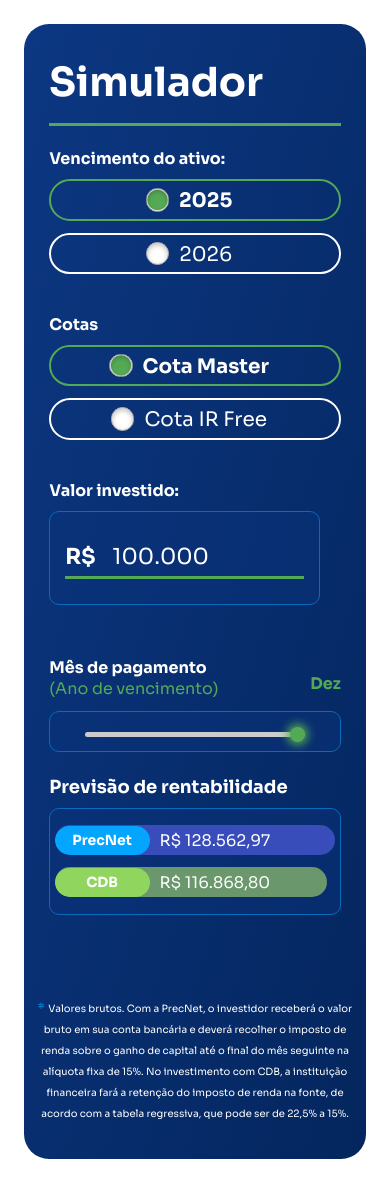
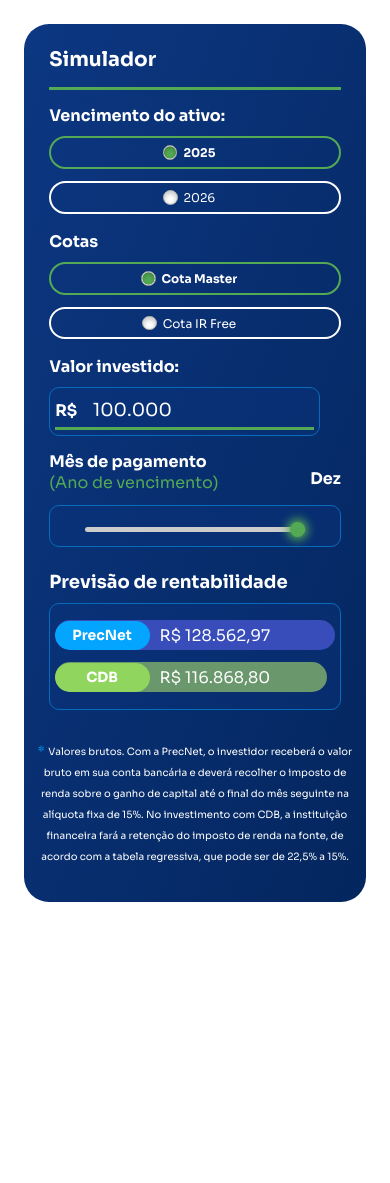
Before and after one commit to lucassdantas/precatory_rentability_simulator, a PHP site: page / in a window 390 px wide. After the commit the page ends 902 px from the top, so only its background shows below. Run offline with PHP 8.4, Linux system fonts and the light colour scheme.

Commit message:
fix repsonsivity design

```diff
--- a/index.js
+++ b/index.js
@@ -288,7 +288,6 @@ const calcRentability = (amountInvested, rentabilitiesValuesByYear, selectedQuot
         counter = 0,
         currentYear = new Date().getFullYear(),
         yearsOfCalculation = [currentYear, currentYear+1, currentYear+2];
-    console.log(workingDays)
     for (year in rentabilitiesValuesByYear[selectedQuota]) {
         if (counter === 0 ){
             if(selectedQuota === 'fit') returnValue = (amountInvested*((1+rentabilitiesValuesByYear[selectedQuota][year]/100)**(workingDays.total/252)))
--- a/style.css
+++ b/style.css
@@ -37,6 +37,7 @@ body{
 
 #simulatorContainer label{
     line-height:1;
+    color:#fff;
 
 }
 
@@ -62,9 +63,7 @@ body{
     height:100%;
     width:100%;
 }
-#simulatorContainer label{
-    color:#fff;
-}
+
 .precnetText{
     background-color: #04A5FF;
     border-radius: 45px;
@@ -514,7 +513,10 @@ body{
         padding:0.2em;
     }
     #simulatorContainer .simulatorHeader{
-        padding:30px 22px 0;
+        padding:20px 22px 0;
+    }
+    #simulatorContainer .simulatorTitle{
+        font-size:20px;
     }
     #simulatorContainer .simulatorBody{
         padding:10px;
@@ -526,11 +528,11 @@ body{
         display:block;
     }
     #simulatorContainer #moneySimbol{
-        font-size:22px;
+        font-size:16px;
     }
     #simulatorContainer #amountInvested{
         width:84%;
-        font-size:22px;
+        font-size:18px;
     }
     #simulatorContainer .monthRowContainer{
         display:flex;
@@ -550,7 +552,7 @@ body{
         visibility:visible;
     }
     #simulatorContainer #selectedMonth{
-        color:#54AA54;
+        color:#fff;
         font-weight:bold;
     }
     #simulatorContainer .monthOfPaymentTitle{
@@ -586,6 +588,21 @@ body{
     #simulatorContainer .chart .bar{
         width:97%!important;
     }
+    #simulatorContainer .amountInvestedContainer{
+        padding:5px;
+    }
+    #simulatorContainer .col{
+        padding:5px 12px;
+    }
+    #simulatorContainer .chartContainer{
+        height:fit-content;
+    }
+    #simulatorContainer .inputAndLabelContainer label{
+        font-size:12px;
+    }
+    #simulatorContainer .userInputData {
+        margin-bottom:5px;
+    }
 
 }
 @media(max-width:350px){
```
